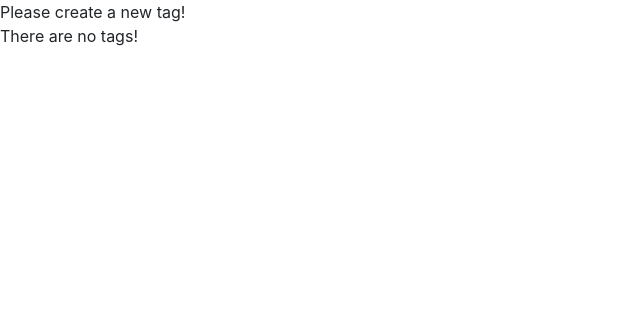
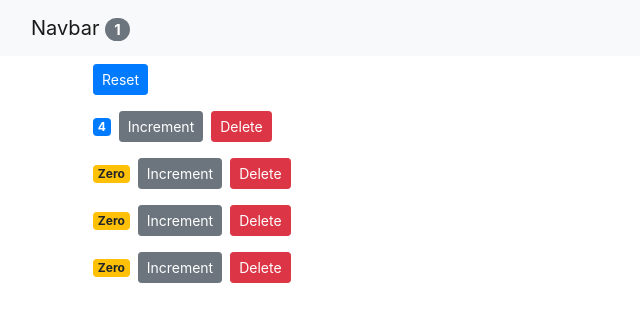
Before and after one commit to EndzheGalieva/counter-app, a React (Create React App) app: page / in a window 1280 px wide. Shown: the top 322 px of the page, without its empty margins (0-640 px from the left). Built offline with nearby package versions, Linux system fonts and the light colour scheme.

Commit message:
Lifting the State Up

```diff
--- a/src/App.js
+++ b/src/App.js
@@ -1,25 +1,50 @@
-import logo from './logo.svg';
+import React, { Component } from 'react';
+import NavBar from './components/navbar';
+import Counters from './components/counters';
 import './App.css';
 
-function App() {
-  return (
-    <div className="App">
-      <header className="App-header">
-        <img src={logo} className="App-logo" alt="logo" />
-        <p>
-          Edit <code>src/App.js</code> and save to reload.
-        </p>
-        <a
-          className="App-link"
-          href="https://reactjs.org"
-          target="_blank"
-          rel="noopener noreferrer"
-        >
-          Learn React
-        </a>
-      </header>
-    </div>
-  );
+class App extends Component {
+  state = {
+    counters: [
+      {id: 1, value: 4},
+      {id: 2, value: 0},
+      {id: 3, value: 0},
+      {id: 4, value: 0}
+    ]
+  };
+
+  handleIncrement = counter => {
+    const counters = [...this.state.counters];
+    const index = counters.indexOf(counter);
+    counters[index] = {...counter};
+    counters[index].value++;
+    this.setState({ counters });
+  };
+
+  handleReset = () => {
+    const counters = this.state.counters.map(c => {
+      c.value = 0;
+      return c;
+    })
+    this.setState({counters});
+  };
+
+  handleDelete = counterId => {
+    const counters = this.state.counters.filter(c => c.id !== counterId);
+    this.setState({counters});
+  };
+
+  render() {
+    return (
+     <React.Fragment>
+    <NavBar totalCounters={this.state.counters.filter(c => c.value > 0).length}
+    />
+    <main className="container">
+      <Counters counters={this.state.counters} onReset={this.handleReset} onIncrement={this.handleIncrement} onDelete={this.handleDelete} />
+    </main>
+     </React.Fragment>
+    );
+  }
 }
 
 export default App;
--- a/src/components/counter.jsx
+++ b/src/components/counter.jsx
@@ -1,19 +1,33 @@
 import React, {Component} from 'react';
 
 class Counter extends Component {
-  state = {
-    count: 0,
-    tags: []
-  };
-
-  renderTags() {
-    if (this.state.tags.length === 0) return <p>There are no tags!</p>;
-
-    return <ul>{this.state.tags.map(tag => <li key={tag}>{tag}</li>)}</ul>;
+  render() {
+    return (
+      <div>
+        <span className={this.getBadgeClasses()}>{this.formatCount()}</span>
+        <button
+          onClick={() => this.props.onIncrement(this.props.counter)}
+          className="btn btn-secondary btn-sm"
+        >Increment
+        </button>
+        <button
+          onClick={() => this.props.onDelete(this.props.counter.id)}
+          className="btn btn-danger btn-sm m-2"
+        >Delete
+        </button>
+      </div>
+    );
   }
 
-  render() {
-    return <div>{ this.state.tags.length === 0 && "Please create a new tag!" }{this.renderTags()}</div>;
+  getBadgeClasses() {
+    let classes = "badge m-2 badge-";
+    classes += this.props.counter.value === 0 ? "warning" : "primary";
+    return classes;
+  }
+
+  formatCount() {
+    const { value } = this.props.counter;
+    return value === 0 ? "Zero" : value;
   }
 }
 
--- /dev/null
+++ b/src/components/counters.jsx
@@ -0,0 +1,19 @@
+import React, {Component} from 'react';
+import Counter from './counter';
+
+class Counters extends Component {
+  render() {
+    return (
+      <div>
+        <button onClick={this.props.onReset} className="btn btn-primary btn-sm m-2">
+          Reset
+        </button>
+        {this.props.counters.map(counter => (
+          <Counter key={counter.id} onDelete={this.props.onDelete} onIncrement={this.props.onIncrement} counter={counter}/>
+        ))}
+      </div>
+    );
+  }
+}
+
+export default Counters;
--- /dev/null
+++ b/src/components/navbar.jsx
@@ -0,0 +1,16 @@
+import React, { Component } from 'react';
+
+class NavBar extends Component {
+  render() {
+    return (
+      <nav className="navbar navbar-light bg-light">
+      <div className="container-fluid">
+        <a className="navbar-brand" href="#">
+          Navbar <span className="badge badge-pill badge-secondary">{this.props.totalCounters}</span>
+        </a>
+      </div>
+    </nav>);
+  }
+}
+
+export default NavBar;
--- a/src/index.js
+++ b/src/index.js
@@ -4,16 +4,6 @@
 import App from './App';
 import reportWebVitals from './reportWebVitals';
 import 'bootstrap/dist/css/bootstrap.css';
-import Counter from './components/counter';
 
-ReactDOM.render(
-  <React.StrictMode>
-    <Counter />
-  </React.StrictMode>,
-  document.getElementById('root')
-);
-
-// If you want to start measuring performance in your app, pass a function
-// to log results (for example: reportWebVitals(console.log))
-// or send to an analytics endpoint. Learn more: https://bit.ly/CRA-vitals
+ReactDOM.render(<App />,document.getElementById('root'));
 reportWebVitals();
```
